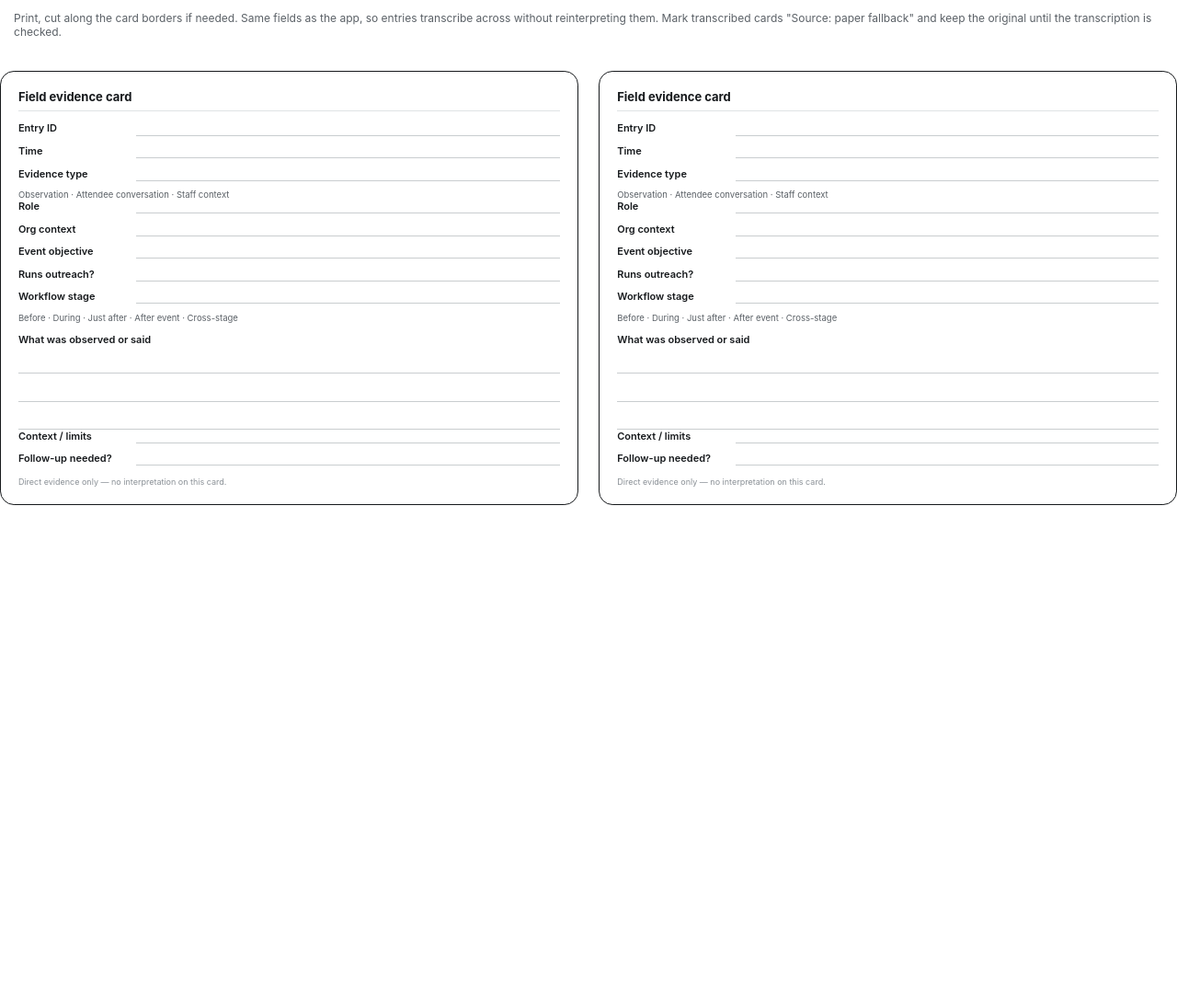
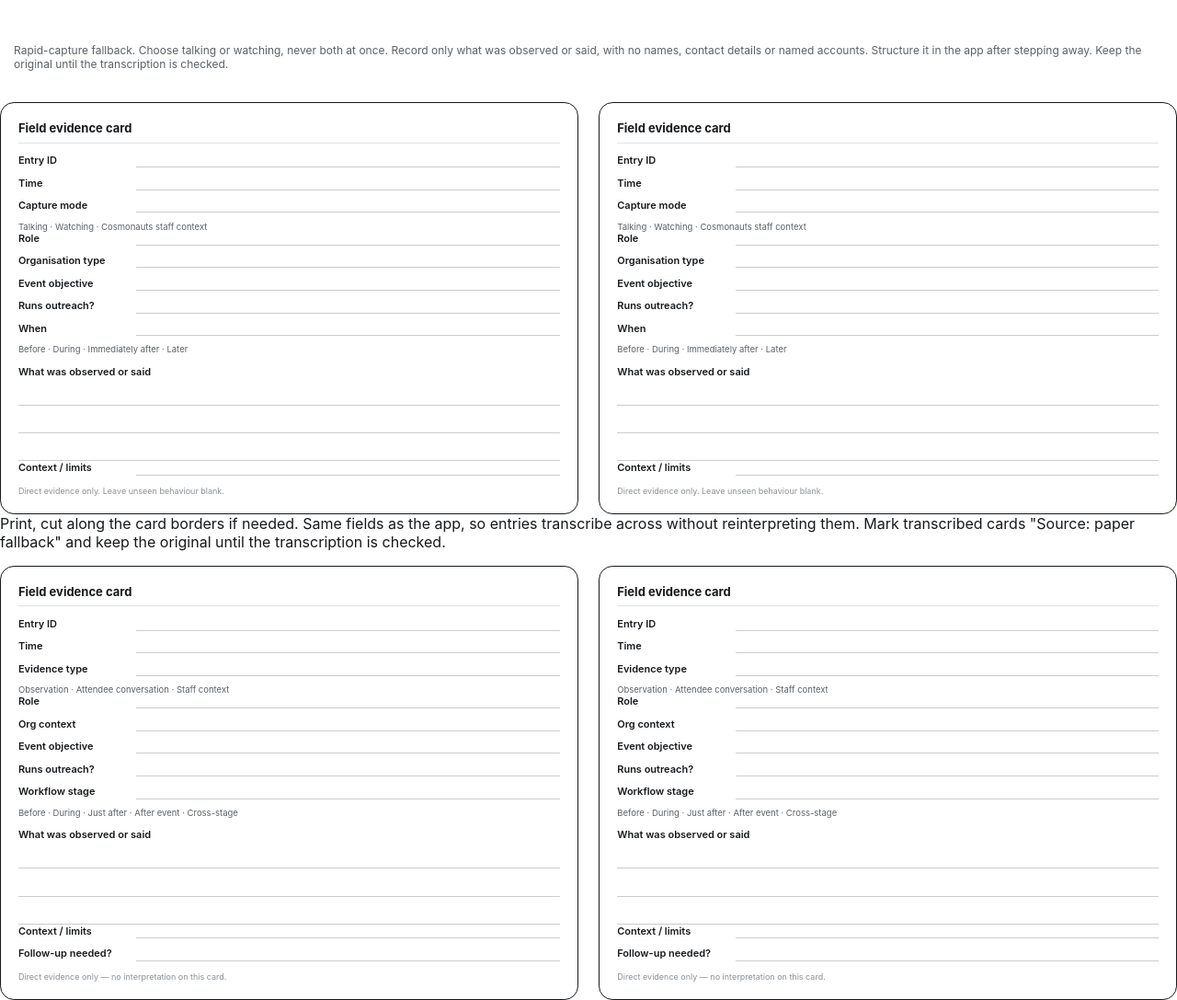
Before and after one commit to JamesUXer/cosmonauts-ux-research-field-evidence-logger, a plain HTML site: page paper-fallback.html in a window 1280 px wide. Shown: the whole page at 92% size. Before the commit the page ends 800 px from the top, so only its background shows below. Drawn offline with Linux system fonts and the light colour scheme.

Commit message:
Add paper fallback HTML structure and styles
Align the printable card with separate talking and watching modes and the privacy guidance.

```diff
--- a/paper-fallback.html
+++ b/paper-fallback.html
@@ -46,6 +46,100 @@
 </head>
 <body>
   <p class="intro">
+<!DOCTYPE html>
+<html lang="en">
+<head>
+<meta charset="UTF-8" />
+<meta name="viewport" content="width=device-width, initial-scale=1" />
+<title>Paper fallback — evidence card</title>
+<style>
+  @page { size: A4; margin: 12mm; }
+  * { box-sizing: border-box; }
+  body {
+    font-family: -apple-system, BlinkMacSystemFont, "Segoe UI", Roboto, system-ui, sans-serif;
+    color: #16191C;
+    margin: 0;
+  }
+  .intro { padding: 0 4mm 6mm; font-size: 12px; color: #5B6167; }
+  .sheet {
+    display: grid;
+    grid-template-columns: 1fr 1fr;
+    gap: 6mm;
+  }
+  .card {
+    border: 1px solid #16191C;
+    border-radius: 4mm;
+    padding: 5mm;
+    page-break-inside: avoid;
+    min-height: 92mm;
+  }
+  .card h2 {
+    font-size: 13px;
+    margin: 0 0 3mm;
+    border-bottom: 1px solid #DFE3E5;
+    padding-bottom: 2mm;
+  }
+  .row { display: flex; gap: 2mm; margin-bottom: 2.5mm; font-size: 11px; }
+  .row .label { width: 32mm; flex-shrink: 0; font-weight: 600; }
+  .row .fill { flex: 1; border-bottom: 1px solid #C9CDCF; min-height: 4mm; }
+  .options { font-size: 9.5px; color: #5B6167; }
+  .evidence-block { margin-top: 3mm; }
+  .evidence-block .label { font-weight: 600; font-size: 11px; }
+  .lines { border-bottom: 1px solid #C9CDCF; height: 6mm; margin-top: 2mm; }
+  .footer-note { font-size: 9px; color: #8A9096; margin-top: 3mm; }
+  @media print {
+    .intro { display: none; }
+  }
+</style>
+</head>
+<body>
+  <p class="intro">
+    Rapid-capture fallback. Choose talking or watching, never both at once. Record only what was
+    observed or said, with no names, contact details or named accounts. Structure it in the app
+    after stepping away. Keep the original until the transcription is checked.
+  </p>
+  <div class="sheet">
+    <div class="card">
+      <h2>Field evidence card</h2>
+      <div class="row"><span class="label">Entry ID</span><span class="fill"></span></div>
+      <div class="row"><span class="label">Time</span><span class="fill"></span></div>
+      <div class="row"><span class="label">Capture mode</span><span class="fill"></span></div>
+      <div class="options">Talking &middot; Watching &middot; Cosmonauts staff context</div>
+      <div class="row"><span class="label">Role</span><span class="fill"></span></div>
+      <div class="row"><span class="label">Organisation type</span><span class="fill"></span></div>
+      <div class="row"><span class="label">Event objective</span><span class="fill"></span></div>
+      <div class="row"><span class="label">Runs outreach?</span><span class="fill"></span></div>
+      <div class="row"><span class="label">When</span><span class="fill"></span></div>
+      <div class="options">Before &middot; During &middot; Immediately after &middot; Later</div>
+      <div class="evidence-block">
+        <div class="label">What was observed or said</div>
+        <div class="lines"></div><div class="lines"></div><div class="lines"></div>
+      </div>
+      <div class="row"><span class="label">Context / limits</span><span class="fill"></span></div>
+      <div class="footer-note">Direct evidence only. Leave unseen behaviour blank.</div>
+    </div>
+    <div class="card">
+      <h2>Field evidence card</h2>
+      <div class="row"><span class="label">Entry ID</span><span class="fill"></span></div>
+      <div class="row"><span class="label">Time</span><span class="fill"></span></div>
+      <div class="row"><span class="label">Capture mode</span><span class="fill"></span></div>
+      <div class="options">Talking &middot; Watching &middot; Cosmonauts staff context</div>
+      <div class="row"><span class="label">Role</span><span class="fill"></span></div>
+      <div class="row"><span class="label">Organisation type</span><span class="fill"></span></div>
+      <div class="row"><span class="label">Event objective</span><span class="fill"></span></div>
+      <div class="row"><span class="label">Runs outreach?</span><span class="fill"></span></div>
+      <div class="row"><span class="label">When</span><span class="fill"></span></div>
+      <div class="options">Before &middot; During &middot; Immediately after &middot; Later</div>
+      <div class="evidence-block">
+        <div class="label">What was observed or said</div>
+        <div class="lines"></div><div class="lines"></div><div class="lines"></div>
+      </div>
+      <div class="row"><span class="label">Context / limits</span><span class="fill"></span></div>
+      <div class="footer-note">Direct evidence only. Leave unseen behaviour blank.</div>
+    </div>
+  </div>
+</body>
+</html>
     Print, cut along the card borders if needed. Same fields as the app, so entries transcribe
     across without reinterpreting them. Mark transcribed cards "Source: paper fallback" and keep
     the original until the transcription is checked.
```
